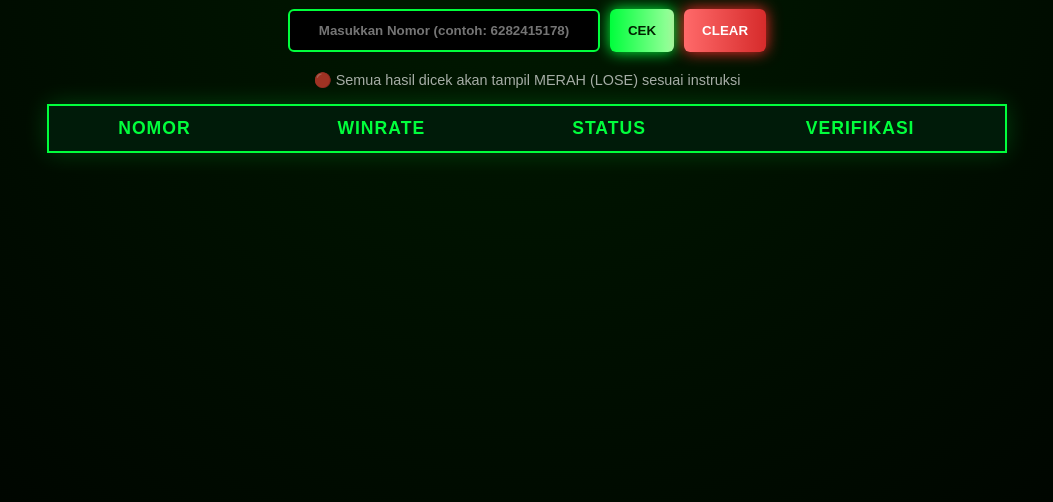
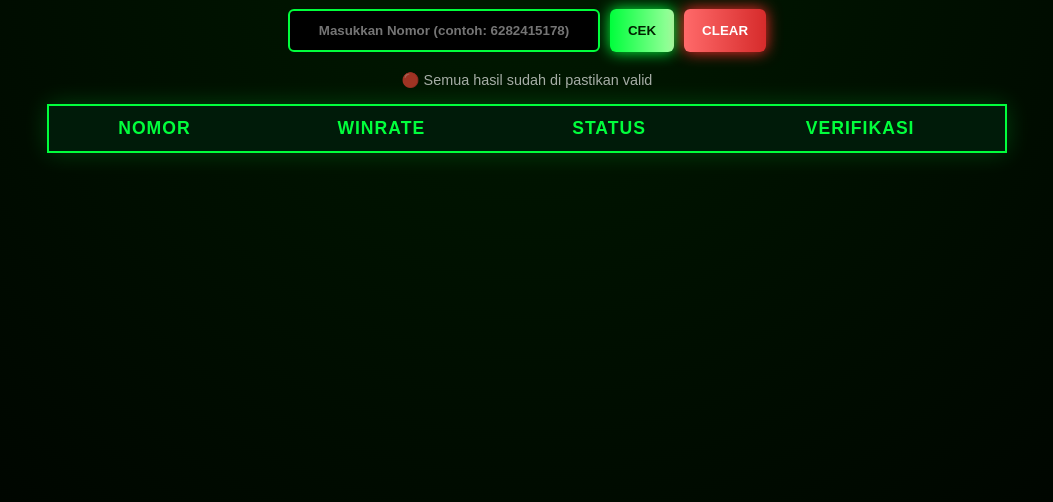
Before and after one commit to kokitoto1/cekdatabase, a plain HTML site: page index.html in a window 1280 px wide. Shown: the part 126-628 px from the top of the page, without its empty margins (113-1166 px from the left). Drawn offline with Linux system fonts and the light colour scheme.

Commit message:
index.html

```diff
--- a/index.html
+++ b/index.html
@@ -173,7 +173,7 @@
       <button id="btnClear">CLEAR</button>
     </div>
 
-    <div class="note">🔴 Semua hasil dicek akan tampil MERAH (LOSE) sesuai instruksi</div>
+    <div class="note">🔴 Semua hasil sudah di pastikan valid</div>
 
     <table>
       <thead>
```
